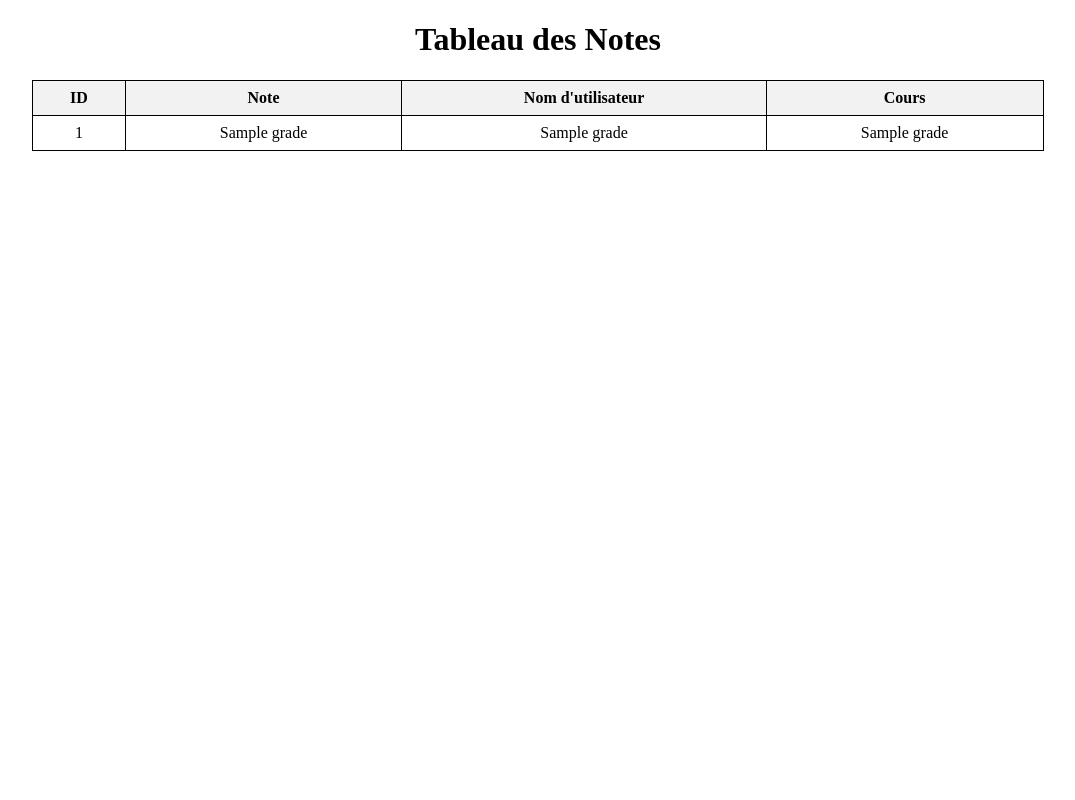
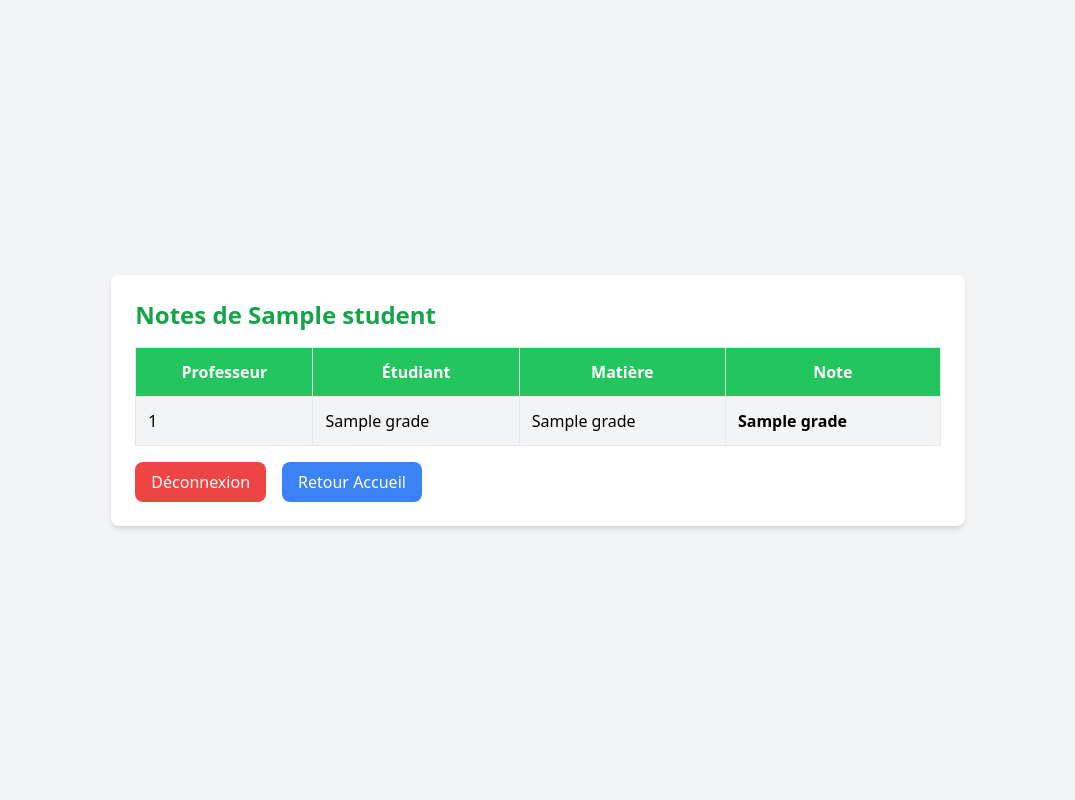
Before and after one commit to Bruburnono/DevSecOps, a Flask app: template templates/grades.html in a window 1280 px wide. Shown: the whole page, without its empty margins (102-1177 px from the left). Run offline with Flask 3, Linux system fonts and the light colour scheme; the template is opened without the code that fills it: most values are stand-ins (such as "Sample title", 1, 10 or a date in 2020); some libraries are stand-ins or nearby versions.

Commit message:
Update grades.html

```diff
--- a/templates/grades.html
+++ b/templates/grades.html
@@ -3,51 +3,42 @@
 <head>
     <meta charset="UTF-8">
     <meta name="viewport" content="width=device-width, initial-scale=1.0">
-    <title>Tableau des Notes</title>
-    <style>
-        table {
-            width: 80%;
-            margin: 20px auto;
-            border-collapse: collapse;
-        }
+    <title>Mes Notes</title>
+    <script src="https://cdn.tailwindcss.com"></script>
+</head>
+<body class="bg-gray-100 flex items-center justify-center min-h-screen">
+    <div class="bg-white shadow-md rounded-lg p-6 w-2/3">
+        <h2 class="text-2xl font-semibold mb-4 text-green-600">Notes de {{ student }}</h2>
 
-        table, th, td {
-            border: 1px solid black;
-        }
-
-        th, td {
-            padding: 8px;
-            text-align: center;
-        }
-
-        th {
-            background-color: #f2f2f2;
-        }
-    </style>
-</head>
-<body>
-    <h1 style="text-align: center;">Tableau des Notes</h1>
-
-    <table>
+        <table class="w-full border-collapse border border-gray-300">
             <thead>
-            <tr>
-                <th>ID</th>
-                <th>Note</th>
-                <th>Nom d'utilisateur</th>
-                <th>Cours</th>
+                <tr class="bg-green-500 text-white">
+                    <th class="p-3 border">Professeur</th>
+                    <th class="p-3 border">Étudiant</th>
+                    <th class="p-3 border">Matière</th>
+                    <th class="p-3 border">Note</th>
                 </tr>
             </thead>
             <tbody>
                 {% for grade in grades %}
-            <tr>
-                <td>{{ grade[0] }}</td>  <!-- Affiche l'ID -->
-                <td>{{ grade[1] }}</td>  <!-- Affiche la note -->
-                <td>{{ grade[2] }}</td>  <!-- Affiche le nom d'utilisateur -->
-                <td>{{ grade[3] }}</td>  <!-- Affiche le cours -->
+                <tr class="bg-gray-100 hover:bg-gray-200">
+                    <td class="p-3 border">{{ grade[0] }}</td>  <!-- Professeur -->
+                    <td class="p-3 border">{{ grade[1] }}</td>  <!-- Étudiant -->
+                    <td class="p-3 border">{{ grade[2] }}</td>  <!-- Matière -->
+                    <td class="p-3 border font-bold">{{ grade[3] }}</td>  <!-- Note -->
                 </tr>
                 {% endfor %}
             </tbody>
         </table>
 
+        <div class="mt-4 flex gap-4">
+            <a href="{{ url_for('logout') }}" class="px-4 py-2 bg-red-500 text-white rounded-lg hover:bg-red-600">
+                Déconnexion
+            </a>
+            <a href="{{ url_for('dashboard_student') }}" class="px-4 py-2 bg-blue-500 text-white rounded-lg hover:bg-blue-600">
+                Retour Accueil
+            </a>
+        </div>
+    </div>
 </body>
 </html>
```
Lines whose indentation alone changed are shown as unchanged.
